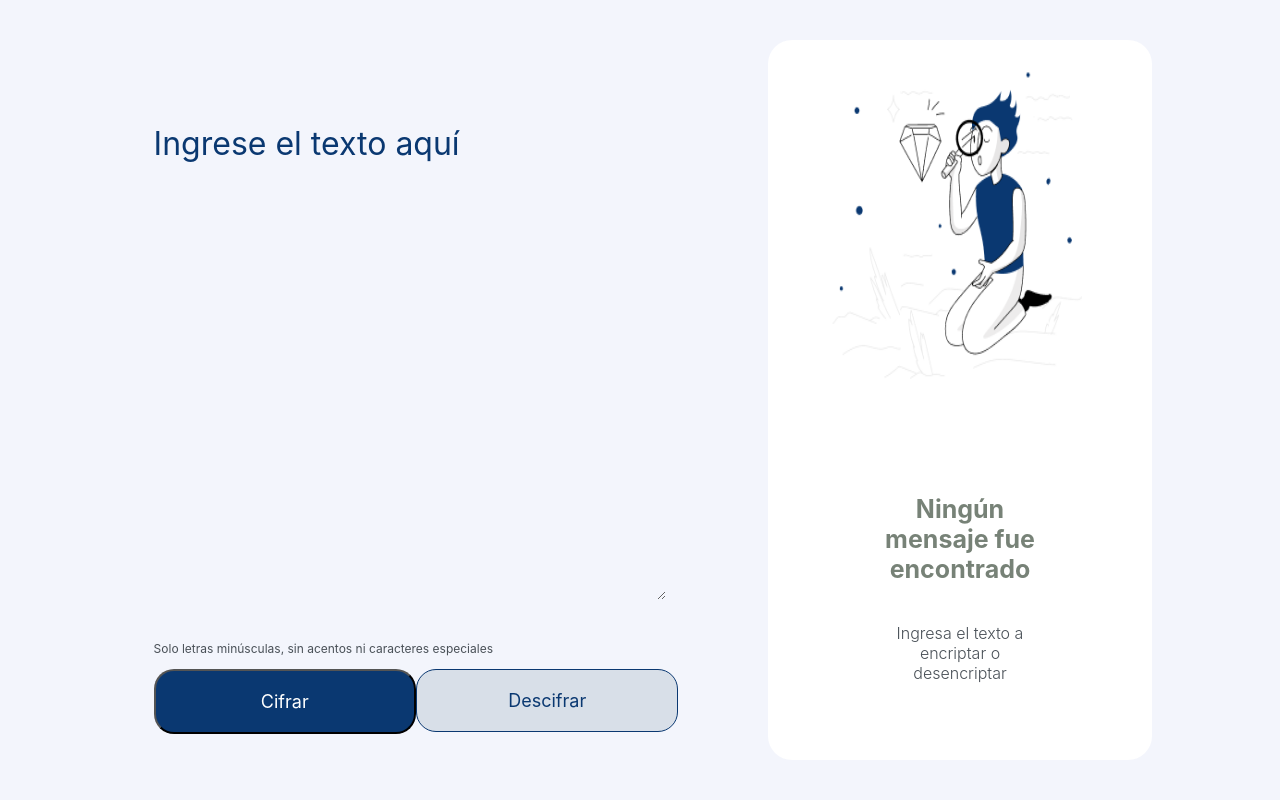
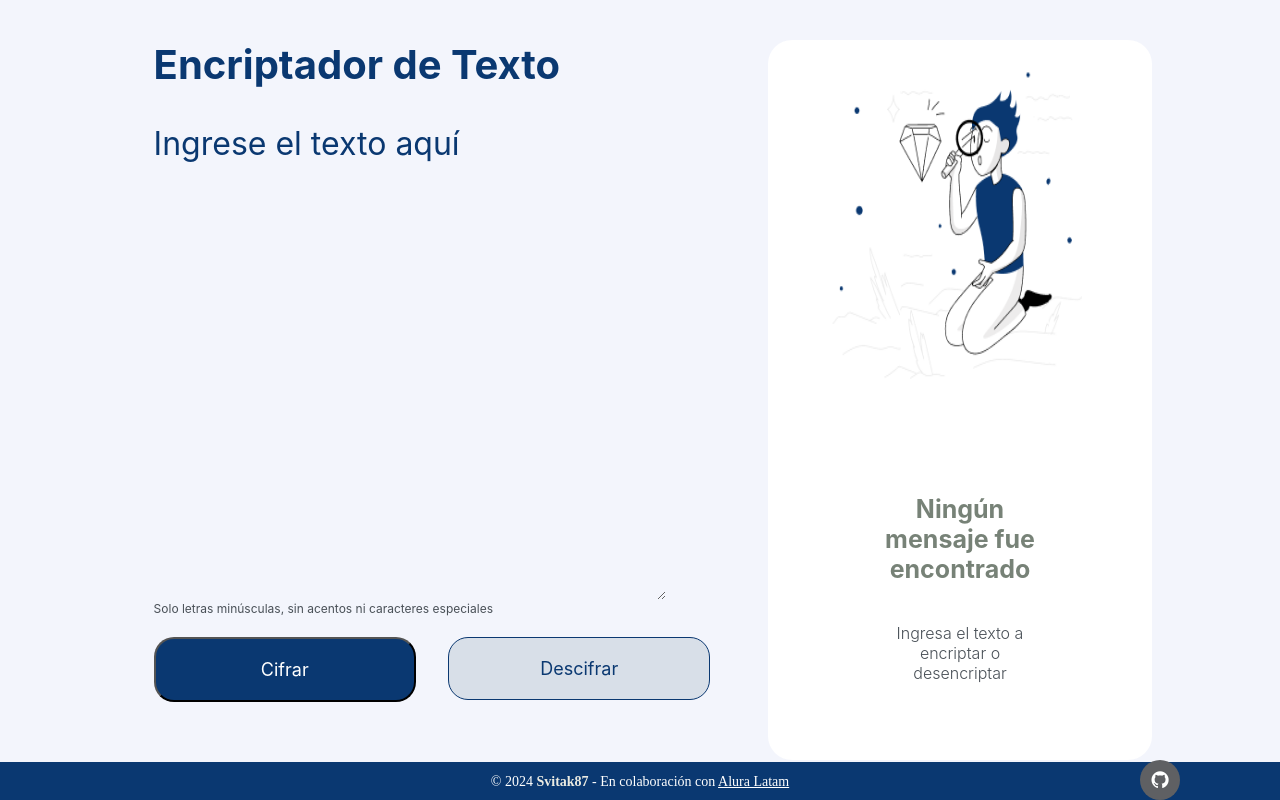
Before and after one commit to svitak87/encriptador_alura, a plain HTML site: page index.html in a window 1280 px wide. Drawn offline with Linux system fonts and the light colour scheme.

Commit message:
agregando footer y ultimando detalles

```diff
--- a/app.js
+++ b/app.js
@@ -47,7 +47,6 @@ function processText(action) {
       image.src =
         action === "encrypt" ? "./assets/candado.jpg" : "./assets/candado_abierto.png";
 
-      // Mostrar el modal con el texto procesado
       let modal = document.getElementById("modal");
       let span = document.getElementsByClassName("close")[0];
       let encryptedTextElement = document.getElementById("encryptedText");
--- a/index.html
+++ b/index.html
@@ -1,16 +1,20 @@
 <!DOCTYPE html>
 <html lang="en">
+
 <head>
     <meta charset="UTF-8">
     <meta name="viewport" content="width=device-width, initial-scale=1.0">
+    <link rel="stylesheet" href="https://cdnjs.cloudflare.com/ajax/libs/font-awesome/4.7.0/css/font-awesome.min.css">
     <link rel="stylesheet" href="./styles.css">
     <title>Encriptador de texto</title>
 </head>
+
 <body>
     <div class="container">
+        <h1 class="title">Encriptador de Texto</h1>
         <div class="container_encriptador">
-            <textarea type="text" name="textarea" class="textarea" id="textarea"
-                placeholder="Ingrese el texto aquí" cols="30" rows="10"></textarea>
+            <textarea type="text" name="textarea" class="textarea" id="textarea" placeholder="Ingrese el texto aquí"
+                cols="30" rows="10"></textarea>
         </div>
         <div class="conditions">
             <p id="conditions_message">Solo letras minúsculas, sin acentos ni caracteres especiales</p>
@@ -26,6 +30,16 @@
                 <p id="paraghrap">Ingresa el texto a encriptar o desencriptar</p>
             </div>
         </div>
+        <footer>
+            <div class=footerContainer>
+                <small class=footer>&copy; 2024 <b>Svitak87</b> - En colaboración con <a class="alura"
+                        href="https://www.aluracursos.com" target="_blank">Alura Latam</a></small>
+                </a>
+                <a class=github href="https://github.com/svitak87" target="_blank" rel="noopener noreferrer">
+                    <i class="fa fa-github"></i>
+                </a>
+            </div>
+        </footer>
     </div>
 
     <!-- PopUp -->
@@ -39,4 +53,5 @@
 
     <script src="./app.js"></script>
 </body>
+
 </html>
--- a/styles.css
+++ b/styles.css
@@ -9,6 +9,17 @@
     width: 100%;
     height: 100vh;
     background: #F3F5FC ;
+}
+
+.title {
+    position: absolute;
+    left: 12%;
+    top: 5%;
+    font-family: "Inter";
+    font-style:normal;
+    font-weight:bolder;
+    font-size: 40px;
+    color: #0a3871;
 }
 
 .textarea {
@@ -47,7 +58,7 @@
     position: absolute;
     width: 80%;
     left: 12%;
-    top: 80%
+    top: 75%
 }
 
 .conditions p {
@@ -67,8 +78,9 @@
     width: 82%;
     height: 5%;
     position: absolute;
-    top: 82%;
+    top: 78%;
     left: 12%;
+    margin-bottom: 2rem;
 }
 
 .btn-cifrar{
@@ -90,6 +102,7 @@
 .btn-descrifrar{
     align-items: center;
     justify-content: center;
+    margin-left: 2rem;
     padding: 2%;
     gap: 80px;
     width: 25%;
@@ -157,7 +170,7 @@
 }
 
 
-/* Pop-ip */
+/* Pop-up styles*/
 .modal {
     display: none;
     position: fixed;
@@ -227,3 +240,46 @@
     text-decoration: none;
     cursor: pointer;
 }
+
+
+/* Footer styles */
+
+.footerContainer {
+    position: absolute;
+    margin-top: 5rem;
+    bottom: 0;
+    left: 0;
+    width: 100%;
+    text-align: center;
+    background-color: #0a3871;
+    color: #fff;
+    padding: 10px;
+    z-index: 1000;
+  }
+
+  .footer {
+    font-size: 14px;
+  }
+
+  .footer b {
+    color: #ebebe2;
+  }
+.alura {
+    color: white
+}
+
+  .github{
+    position: fixed;
+    bottom: 0px;
+    right: 100px;
+    display: flex;
+    align-items: center;
+    justify-content: center;
+    background-color: #5f6063;
+    color: #fff;
+    border-radius: 50%;
+    width: 40px;
+    height: 40px;
+    text-decoration: none;
+    font-size: 20px;
+  }
```
Also changed, not shown: previews/preview-three.png, previews/preview_four.png (added), previews/preview_one.png, previews/preview_two.png, 1 other file.
